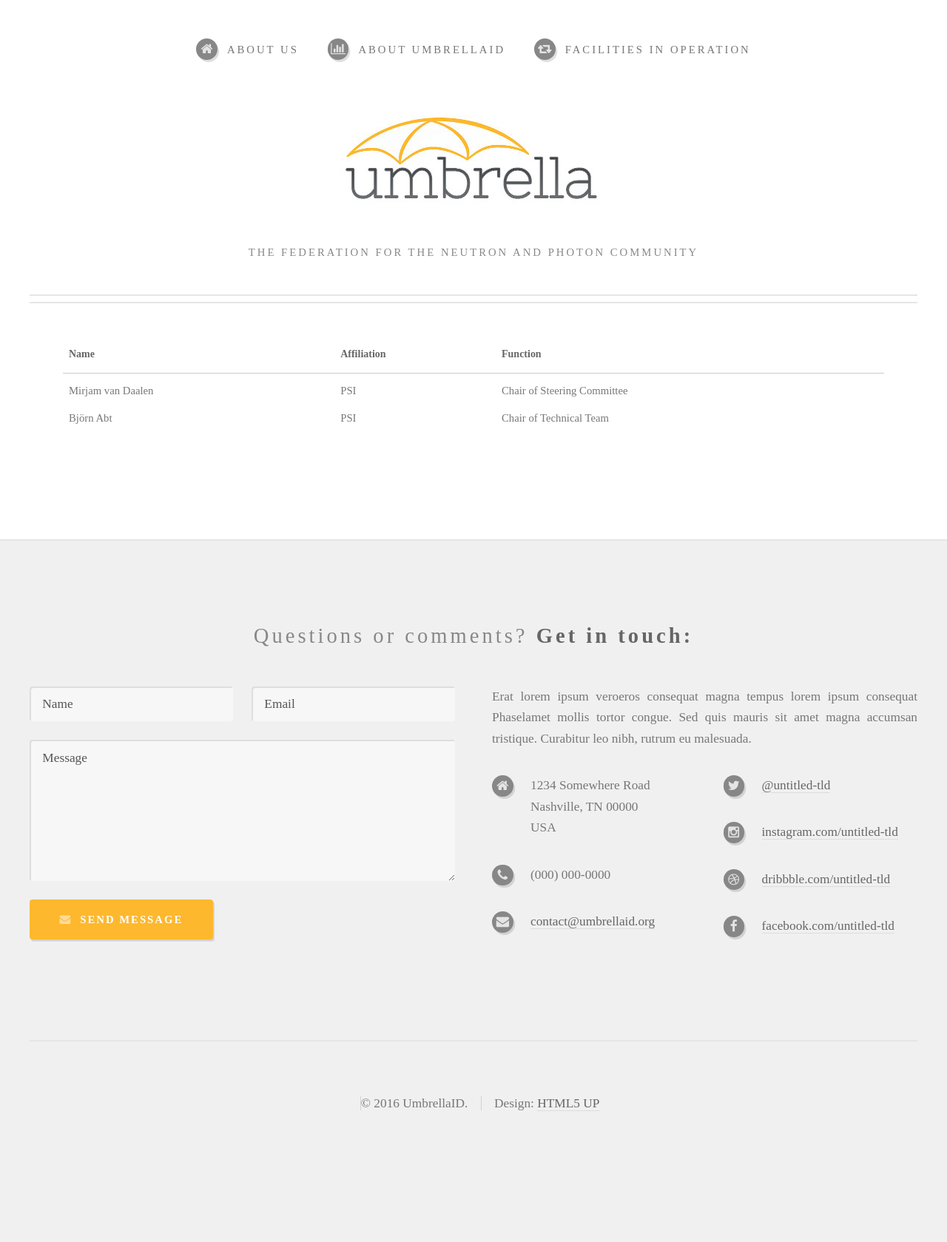
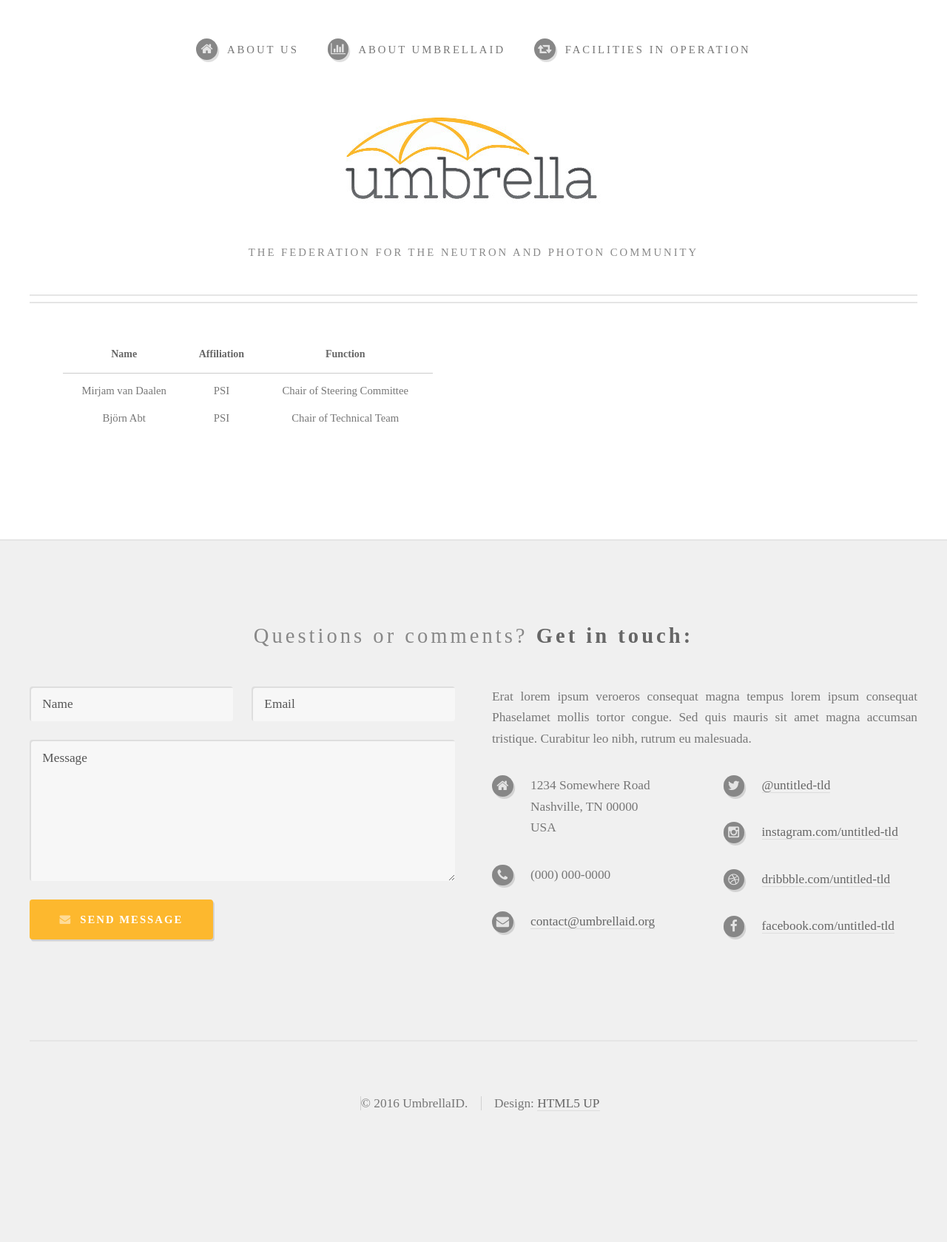
Before and after one commit to flowedback/flowedback.github.io, a Jekyll site: the page built from coreteam.html, in a window 1280 px wide. Shown: the whole page at 74% size. Built offline with Jekyll 4.4.1, drawn with Linux system fonts in a browser that asks for light colours; some web fonts are replaced.

Commit message:
Update main.css

```diff
--- a/assets/css/main.css
+++ b/assets/css/main.css
@@ -15,9 +15,9 @@
 	font-size: 0.85em;
 	background: #fff;
 	margin: 45px;
-	width: 1110px;
+	width: 500px;
 	border-collapse: collapse;
-	text-align: left;
+	text-align: center;
 }
 #hor-minimalist-a th
 {
```
